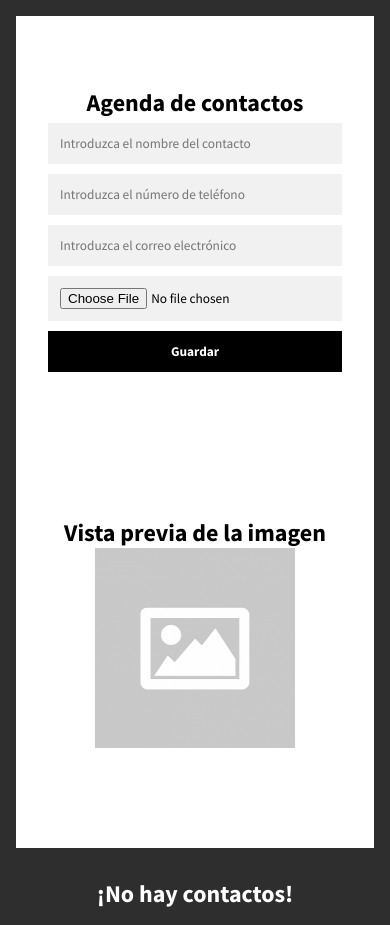
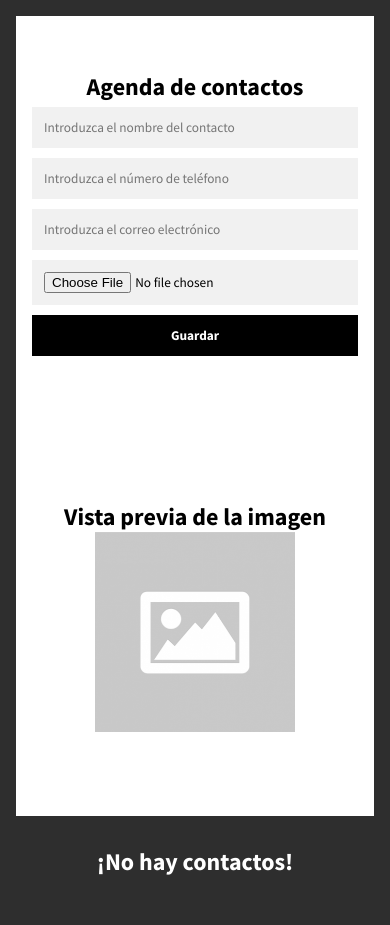
Before and after one commit to Carlosqu24/js-contacts-app, a plain HTML site: page index.html in a window 390 px wide. After the commit the page ends 893 px from the top, so only its background shows below. Drawn offline with Linux system fonts and the light colour scheme.

Commit message:
Responsive styles added

```diff
--- a/style.css
+++ b/style.css
@@ -29,9 +29,9 @@ body {
 
 .up {
       height: auto;
-      width: 50%;
+      width: 100%;
       /* width: 100%; */
-      padding: 1rem;
+      /* padding: 1rem; */
 
       background: rgb(255, 255, 255);
 
@@ -42,7 +42,7 @@ body {
 }
 
 .form-contact {
-      width: 100%;
+      width: 50%;
       height: 400px;
       padding: 1rem;
 
@@ -182,3 +182,9 @@ body {
             width: 100%;
       }
 }
+
+@media screen and (max-width: 650px) {
+      .form-contact {
+            width: 100%;
+      }
+}
```
